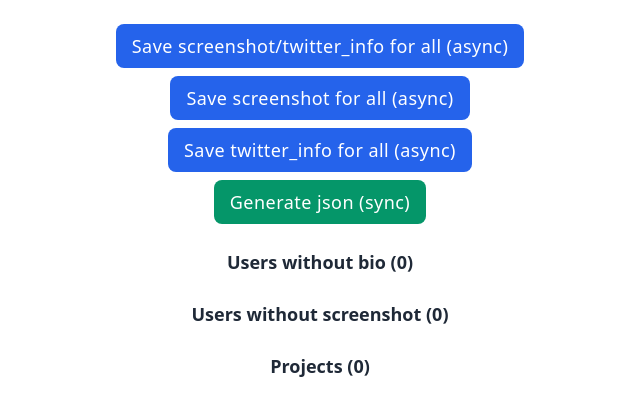
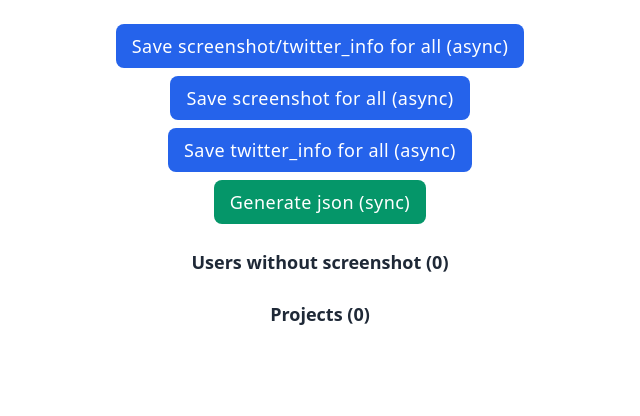
Before and after one commit to minho42/sideprojectlist, a Django app: page /dashboard/ in a window 1280 px wide. Shown: the part 277-693 px from the top of the page, without its empty margins (0-640 px from the left). Run offline with Django 3.2, Linux system fonts and the light colour scheme; the visitor is signed in with stand-in values (Sample User, id 1); data comes from the database, SQL or seed files in the repository; data that the repository does not hold is empty; style sheets or scripts are compiled from the project's sources; parts of the project's set-up code (start-up, migrations or seed data) failed here and were passed over; some libraries are stand-ins or nearby versions.

Commit message:
remove bio

```diff
--- a/project/models.py
+++ b/project/models.py
@@ -14,7 +14,6 @@ class Project(TimeStampedModel):
     slug = models.SlugField(max_length=100, allow_unicode=True)
     link = models.URLField(max_length=200, unique=True)
     maker_fullname = models.CharField(max_length=100)
-    maker_bio = models.TextField(max_length=256, null=True, blank=True)
     twitter_handle = models.CharField(max_length=20, null=True, blank=True, unique=True)
     twitter_followers_count = models.PositiveIntegerField(default=0)
     github_handle = models.CharField(max_length=20, null=True, blank=True, unique=True)
@@ -45,12 +44,6 @@ class Project(TimeStampedModel):
         return True
 
     @property
-    def is_bio_not_saved(self):
-        if self.twitter_handle and not self.maker_bio:
-            return True
-        return False
-
-    @property
     def is_avatar_not_saved(self):
         if not self.twitter_handle:
             return False
@@ -60,7 +53,7 @@ class Project(TimeStampedModel):
 
     @property
     def is_twitter_info_not_saved(self):
-        return self.is_bio_not_saved or self.is_avatar_not_saved
+        return self.is_avatar_not_saved
 
     @property
     def tags_in_list(self):
@@ -74,16 +67,8 @@ class Project(TimeStampedModel):
         return Like.objects.filter(project=self.id).count()
 
     @classmethod
-    def bio_not_saved_count(cls):
-        return Project.objects.filter(~Q(twitter_handle=None) & Q(maker_bio=None)).count()
-
-    @classmethod
     def screenshot_not_saved_count(cls):
         return Project.objects.filter(screenshot=None).count()
-
-    @classmethod
-    def users_without_bio(cls):
-        return Project.objects.filter(twitter_handle__isnull=False).filter(maker_bio__isnull=True)
 
     @classmethod
     def users_without_screenshot(cls):
--- a/project/tasks.py
+++ b/project/tasks.py
@@ -14,7 +14,6 @@ def save_info(project_id: int, screenshot=True, twitter_info=True) -> None:
 
     ts = TwitterSaver()
     if twitter_info:
-        ts.save_bio(project_id)
         ts.save_followers_count(project_id)
         ts.save_profile_image(project_id)
 
--- a/sideprojectlist/views.py
+++ b/sideprojectlist/views.py
@@ -24,10 +24,10 @@ def generate_json(request):
     data = []
     DATA_PATH = "./frontend/data.json"
 
-    if Project.bio_not_saved_count() + Project.screenshot_not_saved_count() > 0:
+    if Project.screenshot_not_saved_count() > 0:
         messages.error(
             request,
-            f"Somethings not saved: bio {Project.bio_not_saved_count()}, screenshot {Project.screenshot_not_saved_count()}",
+            f"screenshot not saved: {Project.screenshot_not_saved_count()}",
         )
         return HttpResponseRedirect(reverse("dashboard"))
 
@@ -41,7 +41,6 @@ def generate_json(request):
             "twitter_handle": p.twitter_handle,
             "twitter_followers_count": p.twitter_followers_count,
             "github_handle": p.github_handle,
-            "bio": p.maker_bio,
             "screenshot_url": add_q_auto_to_url(p.cloudinary_screenshot_url),
             "avatar_url": add_q_auto_to_url(p.cloudinary_maker_avatar_url),
             "tags": p.tags_in_list,
@@ -73,7 +72,6 @@ def save_info_for_each(request, project_id: int):
         ss.save(project_id)
 
     ts = TwitterSaver()
-    ts.save_bio(project_id)
     ts.save_profile_image(project_id)
     messages.success(request, f"save_info_for_each({project_id})")
     return HttpResponseRedirect(reverse("dashboard"))
@@ -150,9 +148,7 @@ def dashboard(request):
     user_count = User.objects.exclude(is_superuser=True).exclude(is_active=False).count()
 
     context["user_count"] = user_count
-    # context["bio_not_saved_count"] = Project.bio_not_saved_count()
     # context["screenshot_not_saved_count"] = Project.screenshot_not_saved_count()
-    context["users_without_bio"] = Project.users_without_bio()
     context["users_without_screenshot"] = Project.users_without_screenshot()
     context["projects"] = Project.objects.order_by("-created")
 
--- a/templates/dashboard.html
+++ b/templates/dashboard.html
@@ -24,12 +24,6 @@
   </div>
 
   <div class="flex flex-col items-center justify-center text-center w-1/2 mt-4 ">
-    <!-- <div>
-      Screenshot not saved: {{ screenshot_not_saved_count }}
-    </div>
-    <div>
-      Bio not saved: {{ bio_not_saved_count }}
-    </div> -->
 
     <button @click="saveInfoForAll"
       class="bg-blue-600 hover:bg-blue-500 text-white px-4 py-2 mt-2 rounded-lg tracking-wide">
@@ -50,18 +44,6 @@
       class="bg-green-600 hover:bg-green-500 text-white px-4 py-2 mt-2 rounded-lg tracking-wide">
       Generate json (sync)
     </a>
-
-    <div class="mt-6">
-      <div class="text-lg font-semibold">
-        Users without bio ({{users_without_bio|length}})
-      </div>
-      {% if users_without_bio %}
-      {% for user in users_without_bio %}
-      {{user.maker_fullname}}
-      <button class="">Fetch bio (fake)</button>
-      {% endfor %}
-      {% endif %}
-    </div>
 
     <div class="mt-6">
       <div class="text-lg font-semibold">
@@ -91,12 +73,6 @@
         </div>
         {% endif %}
 
-        {% if project.is_bio_not_saved %}
-        <div class="bg-red-600 text-white rounded-lg ml-2 px-2">
-          bio: x
-        </div>
-        {% endif %}
-
         {% if project.is_avatar_not_saved %}
         <div class="bg-red-600 text-white rounded-lg ml-2 px-2">
           avatar: x
@@ -109,7 +85,7 @@
           {% else %}
           bg-gray-600
           {% endif %}
-          text-white px-2 py-1 ml-2 rounded">Fetch screenshot/bio (sync)</a>
+          text-white px-2 py-1 ml-2 rounded">Fetch screenshot (sync)</a>
       </div>
       {% endfor %}
       {% endif %}
--- a/templates/project/project_list.html
+++ b/templates/project/project_list.html
@@ -40,7 +40,7 @@
             <img class="w-full rounded-t-xl" src="{{ project.cloudinary_screenshot_url }}" alt="screenshot">
             {% else %}
             {{ project.link }}
-            {% endif  %}
+            {% endif %}
           </a>
         </div>
 
@@ -105,10 +105,6 @@
           </div>
 
           <div class="mt-2 mb-3">
-            <div class="">
-              {{ project.maker_bio|default_if_none:"" }}
-            </div>
-
             <div class="flex flex-wrap items-center mt-4">
               {% for tag in project.tags_in_list %}
               <a href="{% url 'project:tag' tag %}" class="block bg-gray-300 rounded-md px-2 mr-2 mt-2 hover:underline">
```
Also changed, not shown: project/twitter_saver.py (+3 -32 lines).
